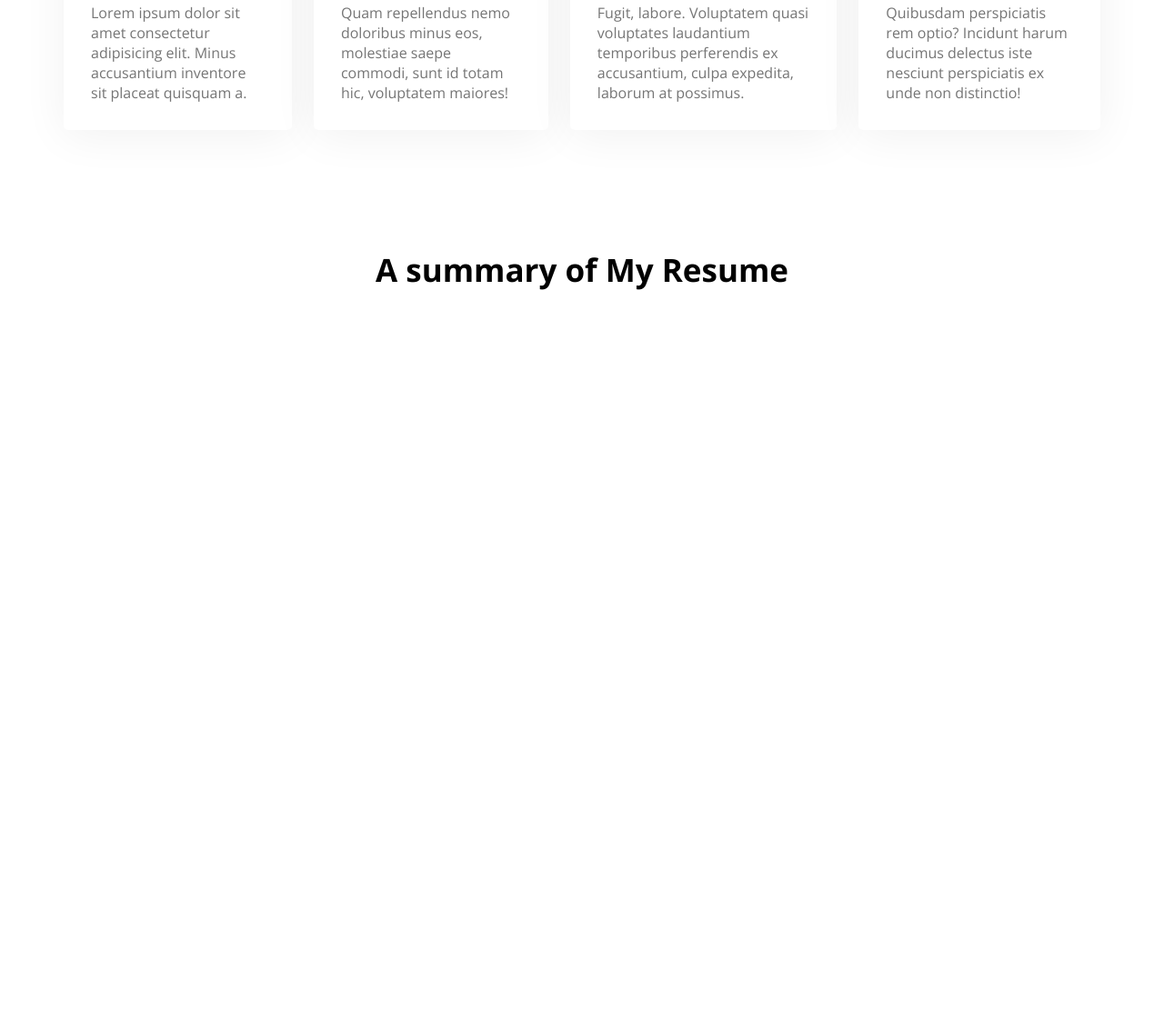
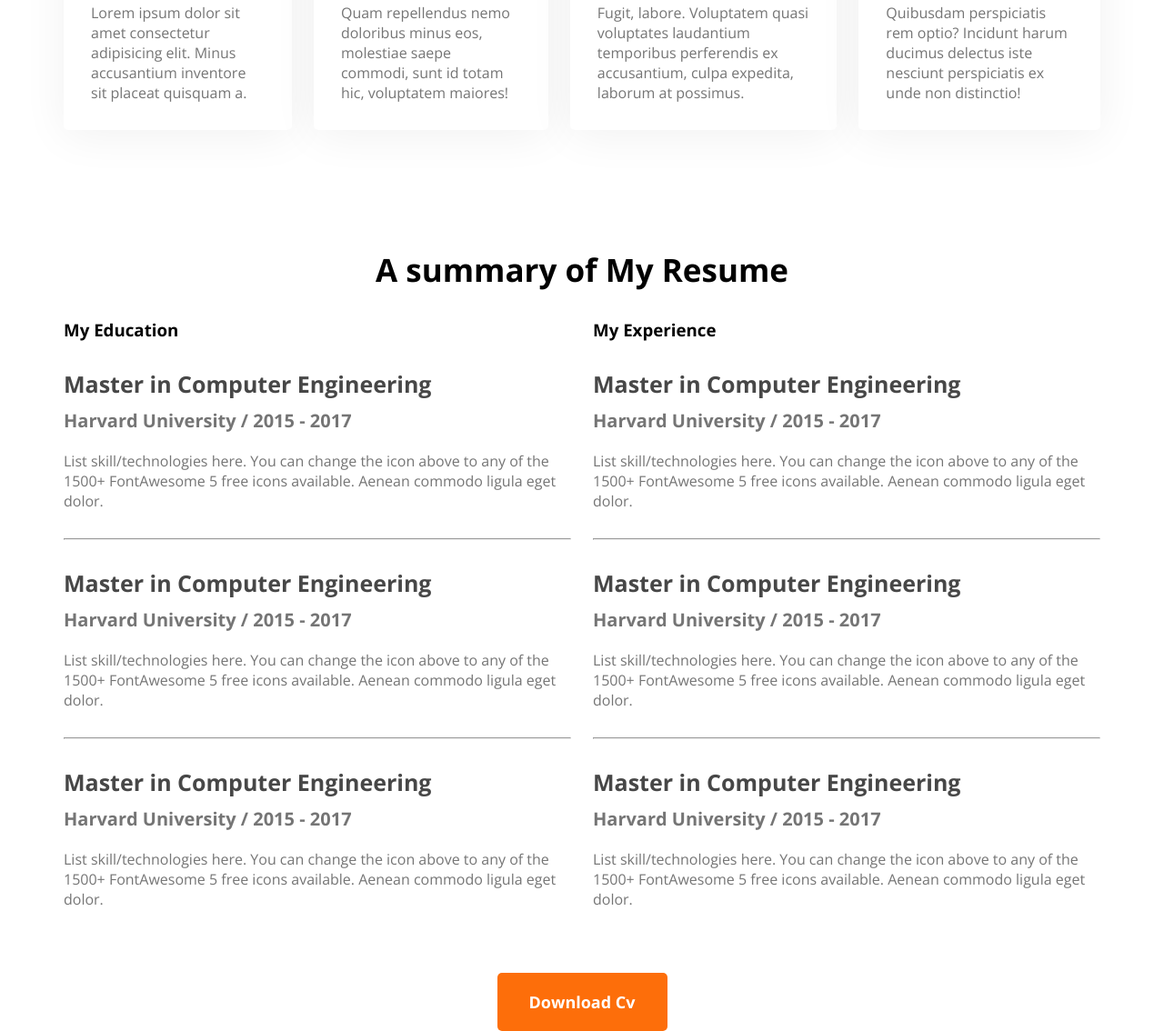
Before and after one commit to Shamsuzzaman7/my-protfolio, a plain HTML site: page index.html in a window 1280 px wide. Shown: the part 1893-3027 px from the top of the page at 91% size. Before the commit the page ends 2243 px from the top, so only its background shows below. Drawn offline with nearby package versions, Linux system fonts and the light colour scheme.

Commit message:
added resume

```diff
--- a/index.html
+++ b/index.html
@@ -92,6 +92,57 @@
     <!--Resume-->
     <section class="resume">
         <h3 class="section-title">A summary of My Resume</h3>
+        <div class="resume-containt">
+            <div>
+                <h3 class="resume-title">My Education</h3>
+                <div class="resume-item">
+                    <h4 class="title">Master in Computer Engineering</h4>
+                    <h5 class="sub-title">Harvard University / 2015 - 2017</h5>
+                    <p class="description">List skill/technologies here. You can change the icon above
+                        to any of the 1500+ FontAwesome 5 free icons available. Aenean commodo ligula eget dolor.</p>
+                </div>
+                <hr>
+                <div class="resume-item">
+                    <h4 class="title">Master in Computer Engineering</h4>
+                    <h5 class="sub-title">Harvard University / 2015 - 2017</h5>
+                    <p class="description">List skill/technologies here. You can change the icon above
+                        to any of the 1500+ FontAwesome 5 free icons available. Aenean commodo ligula eget dolor.</p>
+                </div>
+                <hr>
+                <div class="resume-item">
+                    <h4 class="title">Master in Computer Engineering</h4>
+                    <h5 class="sub-title">Harvard University / 2015 - 2017</h5>
+                    <p class="description">List skill/technologies here. You can change the icon above
+                        to any of the 1500+ FontAwesome 5 free icons available. Aenean commodo ligula eget dolor.</p>
+                </div>
+            </div>
+            <div>
+                <h3 class="resume-title">My Experience</h3>
+                <div class="resume-item">
+                    <h4 class="title">Master in Computer Engineering</h4>
+                    <h5 class="sub-title">Harvard University / 2015 - 2017</h5>
+                    <p class="description">List skill/technologies here. You can change the icon above
+                        to any of the 1500+ FontAwesome 5 free icons available. Aenean commodo ligula eget dolor.</p>
+                </div>
+                <hr>
+                <div class="resume-item">
+                    <h4 class="title">Master in Computer Engineering</h4>
+                    <h5 class="sub-title">Harvard University / 2015 - 2017</h5>
+                    <p class="description">List skill/technologies here. You can change the icon above
+                        to any of the 1500+ FontAwesome 5 free icons available. Aenean commodo ligula eget dolor.</p>
+                </div>
+                <hr>
+                <div class="resume-item">
+                    <h4 class="title">Master in Computer Engineering</h4>
+                    <h5 class="sub-title">Harvard University / 2015 - 2017</h5>
+                    <p class="description">List skill/technologies here. You can change the icon above
+                        to any of the 1500+ FontAwesome 5 free icons available. Aenean commodo ligula eget dolor.</p>
+                </div>
+            </div>
+        </div>
+        <div class="resume-button">
+            <button class="btn-primary">Download Cv</button>
+        </div>
     </section>
     </main>
 </body>
--- a/style/protfolio.css
+++ b/style/protfolio.css
@@ -147,3 +147,31 @@ padding: 30px;
 }
 
 /*Resume style*/
+.resume-containt{
+    display: flex;
+    gap: 24px;
+}
+.resume-item{
+    margin-top: 30px;
+    margin-bottom: 30px;
+}
+.resume .title{
+    font-weight: 700;
+    font-size: 25px;
+    color: #474747;
+    margin-bottom: 10px;
+}
+.resume .sub-title{
+    color: #757575;
+    font-weight: 600;
+    font-size: 20px;
+    margin-bottom: 20px;
+}
+.resume .description{
+    color: #757575;
+}
+
+.resume-button{
+    margin-top: 40px;
+    text-align: center;
+}
```
